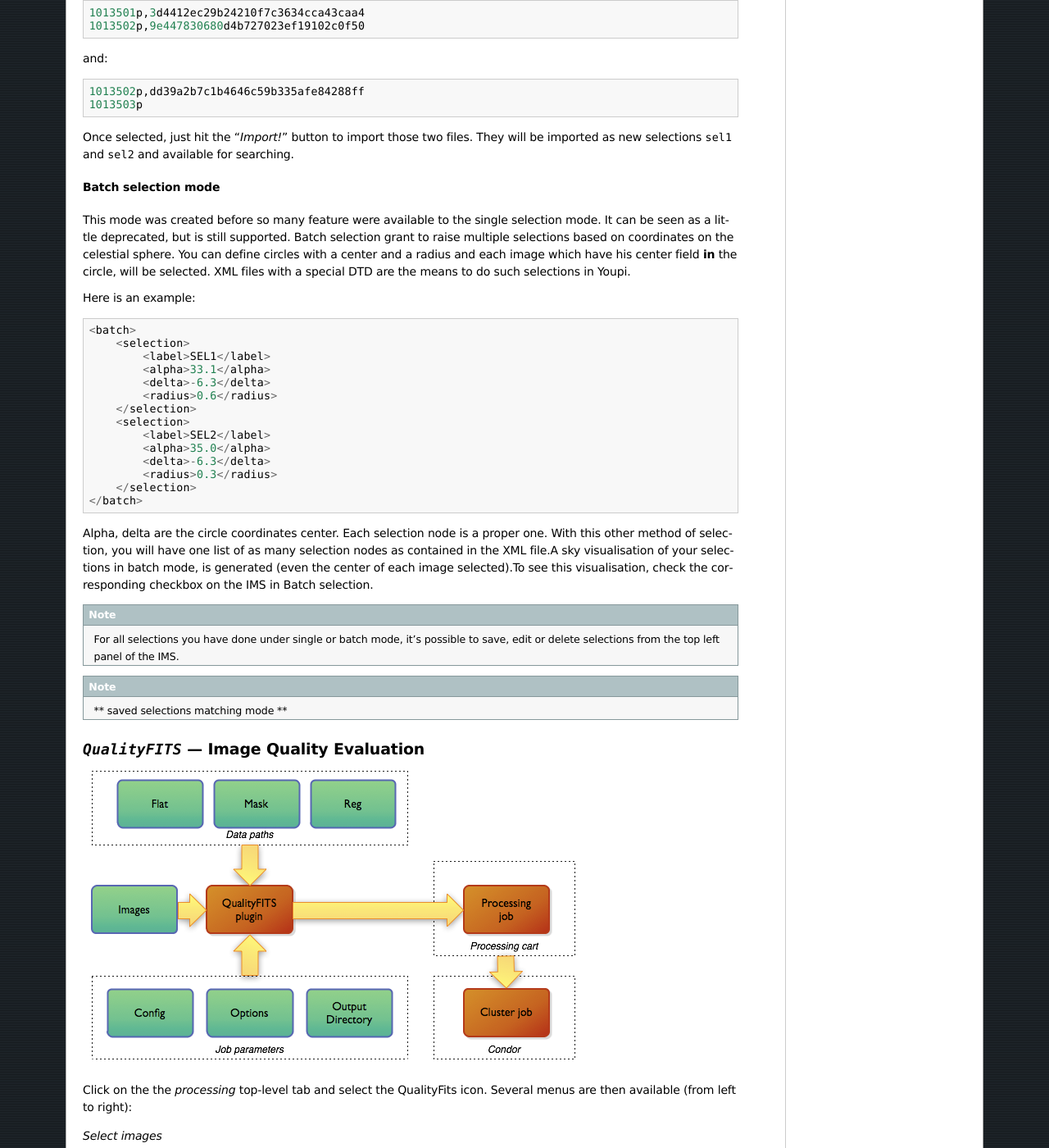
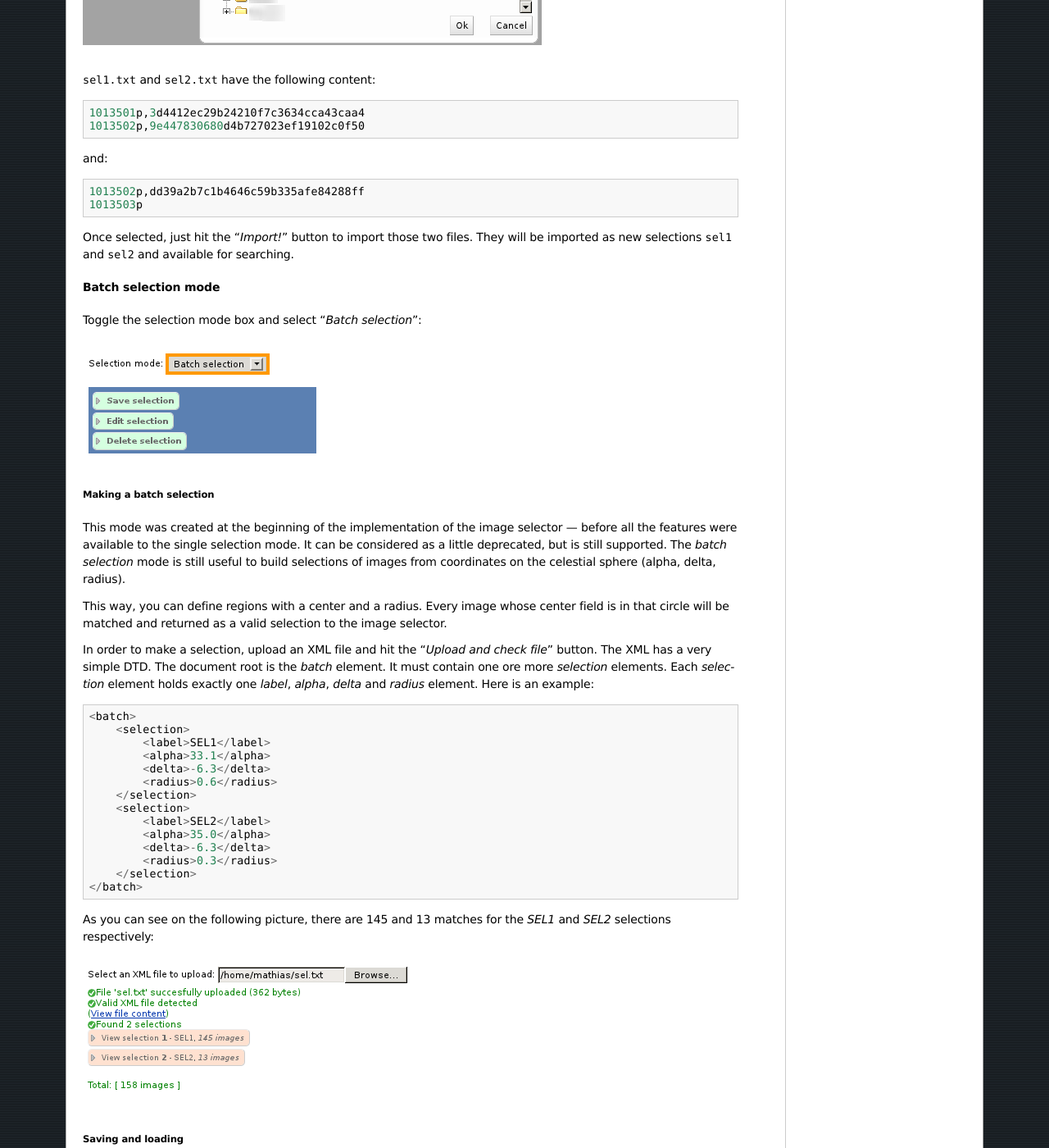
Before and after one commit to gotsunami/Youpi, a Sphinx documentation site: the page built from doc/handbook/source/processing.txt, in a window 1280 px wide and 1400 px high, scrolled down 6829 px. Shown: the whole window at 82% size. Built offline with Sphinx 7.4.7, drawn with Linux system fonts in a browser that asks for light colours; formulas are drawn with MathJax 3; the version number could not be read and is left out; some of the changed text lies outside the part shown.

Commit message:
Handbook: image selector section complete

```diff
--- a/doc/handbook/source/processing.txt
+++ b/doc/handbook/source/processing.txt
@@ -11,6 +11,10 @@ Common widgets and tools
 
 Every image processing capabilities offered by Youpi's plugins are possible using a common set
 of UI widgets dealing with image selection, configuration file selection and data path selection.
+Before discussing Youpi's processing capabilities in more details, let's first review the
+functionalities of the :ref:`image selector <image_selector_section>`, the :ref:`data path selector
+<data_path_selector>` and the :ref:`config file selector <config_path_selector>` used accross
+all plugins.
 
 .. _image_selector_section:
 
@@ -219,14 +225,26 @@ new selections ``sel1`` and ``sel2`` and available for searching.
 Batch selection mode
 ^^^^^^^^^^^^^^^^^^^^
 
-This mode was created before so many feature were available to the single selection mode. It
-can be seen as a little deprecated, but is still supported.
-Batch selection grant to raise multiple selections based on coordinates on the
-celestial sphere. You can define circles with a center and a radius and each image
-which have his center field **in** the circle, will be selected. XML files with
-a special DTD are the means to do such selections in Youpi.
+Toggle the selection mode box and select "*Batch selection*":
 
-Here is an example::
+.. image:: figures/ims-batch-select.png
+   :class: capture
+
+Making a batch selection
+""""""""""""""""""""""""
+
+This mode was created at the beginning of the implementation of the image selector --- before all
+the features were available to the single selection mode. It can be considered as a little deprecated,
+but is still supported. The *batch selection* mode is still useful to build selections of images from
+coordinates on the celestial sphere (alpha, delta, radius).
+
+This way, you can define regions with a center and a radius. Every image whose center field is in
+that circle will be matched and returned as a valid selection to the image selector.
+
+In order to make a selection, upload an XML file and hit the "*Upload and check file*" button. The XML
+has a very simple DTD. The document root is the *batch* element. It must contain one ore more *selection*
+elements. Each *selection* element holds exactly one *label*, *alpha*, *delta* and *radius* element. Here
+is an example::
 
     <batch>
         <selection>
@@ -243,17 +261,43 @@ Here is an example::
         </selection>
     </batch>
 
-Alpha, delta are the circle coordinates center. Each selection node is a proper one.
-With this other method of selection, you will have one list of as many selection nodes
-as contained in the XML file.A sky visualisation of your selections in batch mode, is
-generated (even the center of each image selected).To see this visualisation, check
-the corresponding checkbox on the IMS in Batch selection.
+As you can see on the following picture, there are 145 and 13 matches for the *SEL1* and *SEL2*
+selections respectively:
 
-.. Note:: For all selections you have done under single or batch mode, it's possible to save,
-          edit or delete selections from the top left panel of the IMS.
+.. image:: figures/ims-batch-upload.png
+   :class: capture
 
-.. Note:: ** saved selections matching mode **
+Saving and loading
+""""""""""""""""""
 
+If you want to save permanently those two selections for later use, just save the current selection
+of 145+13=158 images using the left panel, as described in the :ref:`ims_edit_sel` section:
+
+.. image:: figures/ims-batch-save.png
+   :class: capture
+
+Then reload the saved selection from the *batch selection* panel:
+
+.. image:: figures/ims-batch-reload.png
+   :class: capture
+
+.. note:: *single* and *batch* selections are saved apart. A *single* saved selection can only be
+          retreived from the *single selection* panel. As such, the ``myrun`` *batch* selection we
+          have just created is available for edition or deletion from the *batch mode* panel only.
+
+.. _data_path_selector:
+
+The Data Path Selector
+----------------------
+
+*TBW*
+
+.. _config_path_selector:
+
+The Config Path Selector
+------------------------
+
+*TBW*
 
 .. _proc_fitsin:
 
@@ -279,7 +323,6 @@ then available (from left to right):
 
 *Options*
     KIKI
-
 
 
 .. _proc_scamp:
```
Also changed, not shown: other parts of doc/handbook/source/processing.txt (+2 -0 lines), doc/handbook/source/figures/ims-batch-reload.png (added), doc/handbook/source/figures/ims-batch-save.png (added), doc/handbook/source/figures/ims-batch-select.png (added), doc/handbook/source/figures/ims-batch-upload.png (added), doc/handbook/source/figures/ims-run-criterion.png (renamed from doc/handbook/source/figures/ims-run-criterium.png), 1 other file.
